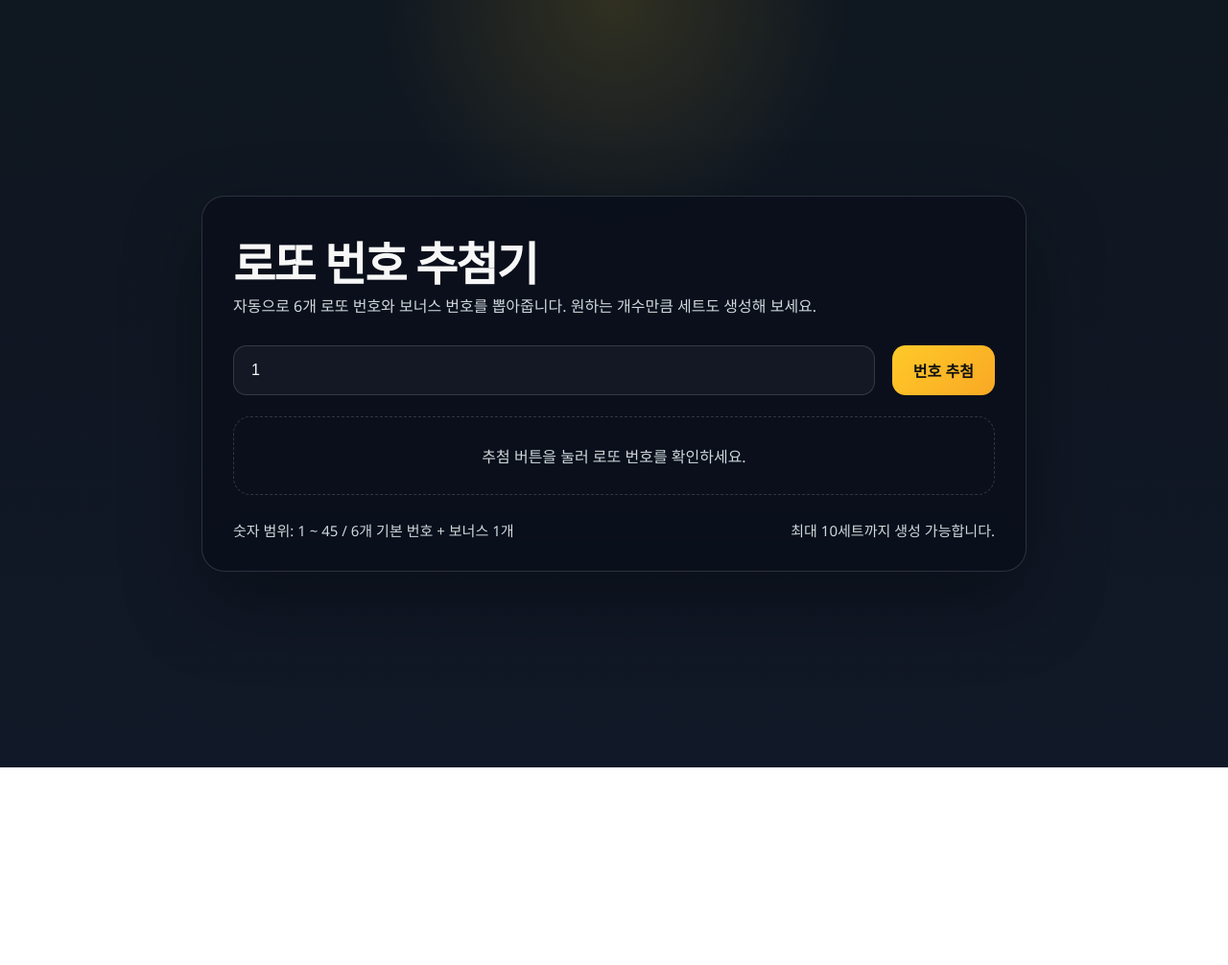
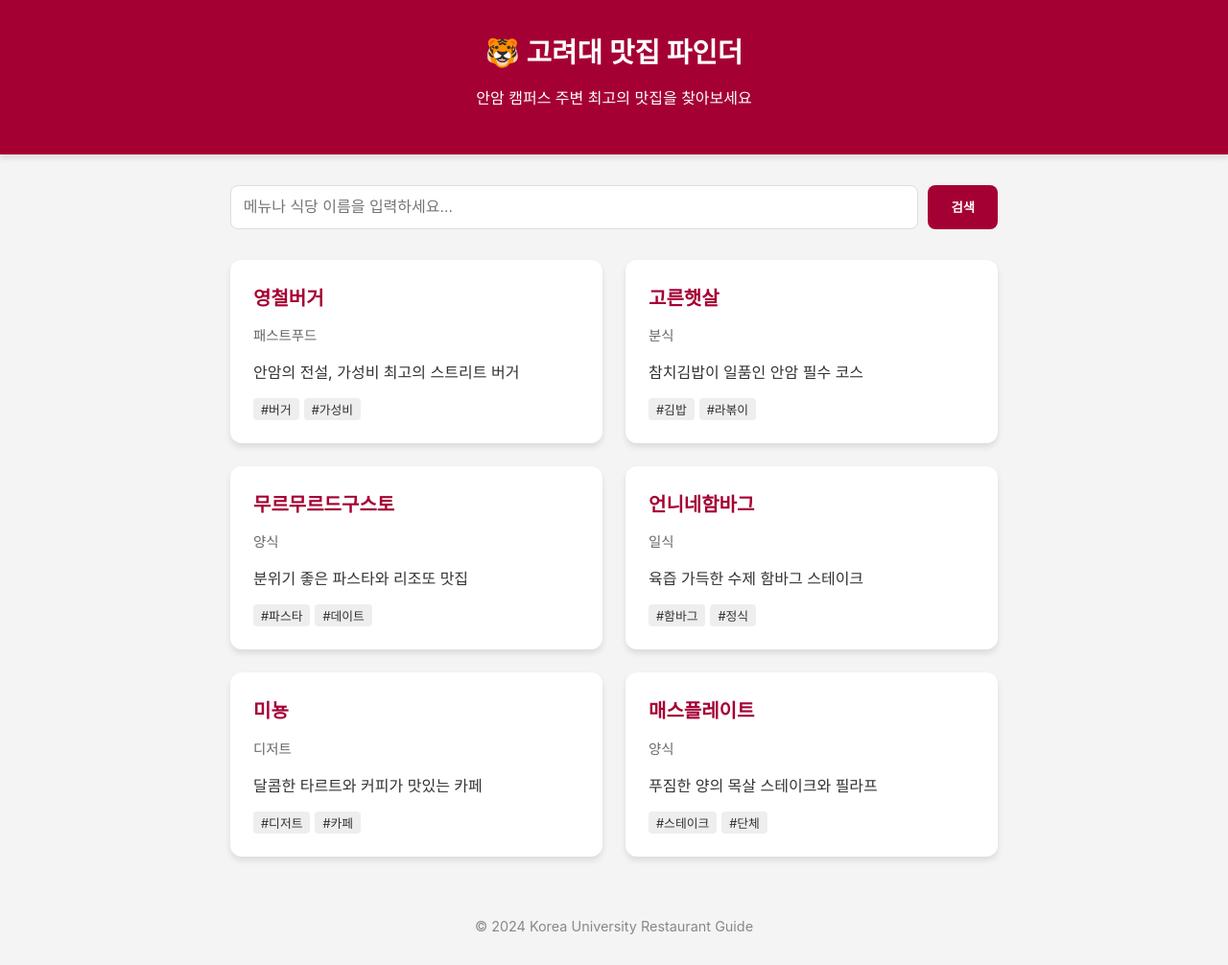
Before and after one commit to Lee-Gijun/learningvibecoding, a plain HTML site: page index.html in a window 1280 px wide. Shown: the whole page at 96% size. Before the commit the page ends 800 px from the top, so only its background shows below. Drawn offline with Linux system fonts and the light colour scheme.

Commit message:
Add Korea University restaurant finder feature

```diff
--- a/index.html
+++ b/index.html
@@ -1,269 +1,191 @@
 <!DOCTYPE html>
 <html lang="ko">
 <head>
-  <meta charset="UTF-8" />
-  <meta name="viewport" content="width=device-width, initial-scale=1.0" />
-  <title>로또 번호 추첨기</title>
+    <meta charset="UTF-8">
+    <meta name="viewport" content="width=device-width, initial-scale=1.0">
+    <title>고려대 맛집 찾기</title>
     <style>
         :root {
-      --bg: #121212;
-      --surface: rgba(255, 255, 255, 0.08);
-      --border: rgba(255, 255, 255, 0.14);
-      --accent: #ffca28;
-      --accent-strong: #ffd54f;
-      --text: #f7f7f7;
-      --muted: #cfd8dc;
-    }
-
-    * {
-      box-sizing: border-box;
-      margin: 0;
-      padding: 0;
+            --ku-crimson: #a50034;
+            --light-gray: #f4f4f4;
+            --white: #ffffff;
+            --shadow: 0 4px 6px rgba(0,0,0,0.1);
         }
 
         body {
-      min-height: 100vh;
-      display: flex;
-      align-items: center;
-      justify-content: center;
-      padding: 24px;
-      font-family: 'Apple SD Gothic Neo', 'Segoe UI', sans-serif;
-      background: radial-gradient(circle at top, rgba(255, 202, 40, 0.14), transparent 24%),
-                  linear-gradient(180deg, #0f1720 0%, #111827 100%);
-      color: var(--text);
+            font-family: 'Pretendard', -apple-system, BlinkMacSystemFont, system-ui, Roboto, sans-serif;
+            margin: 0;
+            padding: 0;
+            background-color: var(--light-gray);
+            color: #333;
+        }
+
+        header {
+            background-color: var(--ku-crimson);
+            color: var(--white);
+            padding: 2rem 1rem;
+            text-align: center;
+            box-shadow: var(--shadow);
+        }
+
+        header h1 {
+            margin: 0;
+            font-size: 1.8rem;
         }
 
         .container {
-      width: min(860px, 100%);
-      border: 1px solid var(--border);
-      border-radius: 24px;
-      background: rgba(10, 16, 28, 0.92);
-      backdrop-filter: blur(18px);
-      padding: 32px;
-      box-shadow: 0 32px 80px rgba(0, 0, 0, 0.35);
+            max-width: 800px;
+            margin: 2rem auto;
+            padding: 0 1rem;
         }
 
-    header {
+        .search-box {
             display: flex;
-      gap: 18px;
-      align-items: center;
-      margin-bottom: 28px;
+            gap: 10px;
+            margin-bottom: 2rem;
         }
 
-    header h1 {
-      font-size: clamp(2rem, 4vw, 3rem);
-      letter-spacing: -0.04em;
-    }
-
-    header p {
-      color: var(--muted);
-      font-size: 1rem;
-      line-height: 1.6;
-    }
-
-    .controls {
-      display: grid;
-      grid-template-columns: 1fr auto;
-      gap: 18px;
-      margin-bottom: 22px;
-    }
-
-    .controls input {
-      width: 100%;
-      padding: 14px 18px;
-      border-radius: 14px;
-      border: 1px solid var(--border);
-      background: rgba(255, 255, 255, 0.04);
-      color: var(--text);
+        input[type="text"] {
+            flex: 1;
+            padding: 0.8rem;
+            border: 1px solid #ddd;
+            border-radius: 8px;
             font-size: 1rem;
         }
 
-    .controls button {
-      padding: 14px 22px;
+        button {
+            padding: 0.8rem 1.5rem;
+            background-color: var(--ku-crimson);
+            color: white;
             border: none;
-      border-radius: 14px;
-      background: linear-gradient(135deg, #ffca28, #f9a825);
-      color: #111;
-      font-size: 1rem;
-      font-weight: 700;
+            border-radius: 8px;
             cursor: pointer;
-      transition: transform 0.2s ease, box-shadow 0.2s ease;
+            font-weight: bold;
+            transition: opacity 0.2s;
         }
 
-    .controls button:hover {
-      transform: translateY(-1px);
-      box-shadow: 0 18px 30px rgba(255, 202, 40, 0.18);
+        button:hover {
+            opacity: 0.9;
         }
 
-    .result-area {
+        .restaurant-list {
             display: grid;
-      gap: 16px;
+            grid-template-columns: repeat(auto-fill, minmax(300px, 1fr));
+            gap: 1.5rem;
         }
 
-    .result-card {
-      padding: 20px 22px;
-      border-radius: 18px;
-      border: 1px solid rgba(255, 255, 255, 0.08);
-      background: var(--surface);
-      display: grid;
-      gap: 16px;
+        .card {
+            background: var(--white);
+            border-radius: 12px;
+            overflow: hidden;
+            box-shadow: var(--shadow);
+            transition: transform 0.2s;
         }
 
-    .result-card .meta {
-      display: flex;
-      justify-content: space-between;
-      align-items: center;
-      gap: 10px;
-      color: var(--muted);
-      font-size: 0.95rem;
+        .card:hover {
+            transform: translateY(-5px);
         }
 
-    .numbers {
-      display: flex;
-      flex-wrap: wrap;
-      gap: 12px;
+        .card-content {
+            padding: 1.5rem;
         }
 
-    .chip {
-      width: 56px;
-      height: 56px;
-      display: inline-flex;
-      align-items: center;
-      justify-content: center;
-      border-radius: 999px;
-      font-weight: 700;
-      font-size: 1.05rem;
-      color: #111;
-      background: #f9a825;
-      box-shadow: 0 10px 18px rgba(0, 0, 0, 0.18);
+        .card-title {
+            font-size: 1.25rem;
+            font-weight: bold;
+            margin: 0 0 0.5rem 0;
+            color: var(--ku-crimson);
         }
 
-    .chip.bonus {
-      background: #82b1ff;
-      color: #0a1220;
+        .card-meta {
+            font-size: 0.9rem;
+            color: #666;
+            margin-bottom: 1rem;
         }
 
-    .no-results {
-      padding: 28px 22px;
-      border-radius: 18px;
-      border: 1px dashed rgba(255, 255, 255, 0.16);
-      text-align: center;
-      color: var(--muted);
+        .tag {
+            display: inline-block;
+            background: #eee;
+            padding: 2px 8px;
+            border-radius: 4px;
+            font-size: 0.8rem;
+            margin-right: 5px;
         }
 
-    .footer {
-      margin-top: 26px;
-      color: var(--muted);
-      font-size: 0.94rem;
-      display: flex;
-      justify-content: space-between;
-      gap: 16px;
-      flex-wrap: wrap;
-    }
-
-    @media (max-width: 620px) {
-      .controls {
-        grid-template-columns: 1fr;
-      }
-
-      .chip {
-        width: 48px;
-        height: 48px;
-      }
+        footer {
+            text-align: center;
+            padding: 2rem;
+            color: #888;
+            font-size: 0.9rem;
         }
     </style>
 </head>
 <body>
-  <main class="container">
+
 <header>
-      <div>
-        <h1>로또 번호 추첨기</h1>
-        <p>자동으로 6개 로또 번호와 보너스 번호를 뽑아줍니다. 원하는 개수만큼 세트도 생성해 보세요.</p>
-      </div>
+    <h1>🐯 고려대 맛집 파인더</h1>
+    <p>안암 캠퍼스 주변 최고의 맛집을 찾아보세요</p>
 </header>
 
-    <section class="controls">
-      <input id="setCount" type="number" min="1" max="10" value="1" aria-label="생성할 번호 세트 개수" />
-      <button id="drawButton" type="button">번호 추첨</button>
-    </section>
+<div class="container">
+    <div class="search-box">
+        <input type="text" id="searchInput" placeholder="메뉴나 식당 이름을 입력하세요...">
+        <button onclick="searchRestaurants()">검색</button>
+    </div>
 
-    <section class="result-area" id="results">
-      <div class="no-results">추첨 버튼을 눌러 로또 번호를 확인하세요.</div>
-    </section>
+    <div class="restaurant-list" id="restaurantList">
+        <!-- 맛집 카드가 여기에 동적으로 추가됩니다 -->
+    </div>
+</div>
 
-    <div class="footer">
-      <span>숫자 범위: 1 ~ 45 / 6개 기본 번호 + 보너스 1개</span>
-      <span>최대 10세트까지 생성 가능합니다.</span>
-    </div>
-  </main>
+<footer>
+    &copy; 2024 Korea University Restaurant Guide
+</footer>
 
 <script>
-    const drawButton = document.getElementById('drawButton');
-    const results = document.getElementById('results');
-    const setCountInput = document.getElementById('setCount');
+    const restaurants = [
+        { name: "영철버거", category: "패스트푸드", description: "안암의 전설, 가성비 최고의 스트리트 버거", tags: ["버거", "가성비"] },
+        { name: "고른햇살", category: "분식", description: "참치김밥이 일품인 안암 필수 코스", tags: ["김밥", "라볶이"] },
+        { name: "무르무르드구스토", category: "양식", description: "분위기 좋은 파스타와 리조또 맛집", tags: ["파스타", "데이트"] },
+        { name: "언니네함바그", category: "일식", description: "육즙 가득한 수제 함바그 스테이크", tags: ["함바그", "정식"] },
+        { name: "미뇽", category: "디저트", description: "달콤한 타르트와 커피가 맛있는 카페", tags: ["디저트", "카페"] },
+        { name: "매스플레이트", category: "양식", description: "푸짐한 양의 목살 스테이크와 필라프", tags: ["스테이크", "단체"] }
+    ];
 
-    function getLottoNumbers() {
-      const numbers = Array.from({ length: 45 }, (_, i) => i + 1);
-      const shuffled = [];
+    function displayRestaurants(items) {
+        const list = document.getElementById('restaurantList');
+        list.innerHTML = '';
 
-      while (numbers.length) {
-        const randomIndex = Math.floor(Math.random() * numbers.length);
-        shuffled.push(numbers.splice(randomIndex, 1)[0]);
+        items.forEach(res => {
+            const card = document.createElement('div');
+            card.className = 'card';
+            card.innerHTML = `
+                <div class="card-content">
+                    <h2 class="card-title">${res.name}</h2>
+                    <p class="card-meta">${res.category}</p>
+                    <p>${res.description}</p>
+                    <div>
+                        ${res.tags.map(tag => `<span class="tag">#${tag}</span>`).join('')}
+                    </div>
+                </div>
+            `;
+            list.appendChild(card);
+        });
     }
 
-      const mainNumbers = shuffled.slice(0, 6).sort((a, b) => a - b);
-      const bonus = shuffled[6];
-
-      return { mainNumbers, bonus };
+    function searchRestaurants() {
+        const query = document.getElementById('searchInput').value.toLowerCase();
+        const filtered = restaurants.filter(res =>
+            res.name.toLowerCase().includes(query) ||
+            res.category.toLowerCase().includes(query) ||
+            res.tags.some(tag => tag.toLowerCase().includes(query))
+        );
+        displayRestaurants(filtered);
     }
 
-    function renderLottoCard(index, lotto) {
-      const card = document.createElement('article');
-      card.className = 'result-card';
+    // 초기 표시
+    displayRestaurants(restaurants);
+</script>
 
-      const meta = document.createElement('div');
-      meta.className = 'meta';
-      meta.innerHTML = `<strong>세트 ${index + 1}</strong><span>추첨 시간: ${new Date().toLocaleTimeString()}</span>`;
-
-      const numbers = document.createElement('div');
-      numbers.className = 'numbers';
-
-      lotto.mainNumbers.forEach(num => {
-        const chip = document.createElement('span');
-        chip.className = 'chip';
-        chip.textContent = num;
-        numbers.appendChild(chip);
-      });
-
-      const bonusChip = document.createElement('span');
-      bonusChip.className = 'chip bonus';
-      bonusChip.textContent = `+ ${lotto.bonus}`;
-      numbers.appendChild(bonusChip);
-
-      card.appendChild(meta);
-      card.appendChild(numbers);
-      return card;
-    }
-
-    function drawLotto() {
-      const count = Number(setCountInput.value) || 1;
-      const clampedCount = Math.min(Math.max(count, 1), 10);
-      setCountInput.value = clampedCount;
-      results.innerHTML = '';
-
-      for (let i = 0; i < clampedCount; i += 1) {
-        const lotto = getLottoNumbers();
-        const card = renderLottoCard(i, lotto);
-        results.appendChild(card);
-      }
-    }
-
-    drawButton.addEventListener('click', drawLotto);
-    setCountInput.addEventListener('keydown', event => {
-      if (event.key === 'Enter') {
-        drawLotto();
-      }
-    });
-  </script>
 </body>
 </html>
```
Lines whose indentation alone changed are shown as unchanged.
